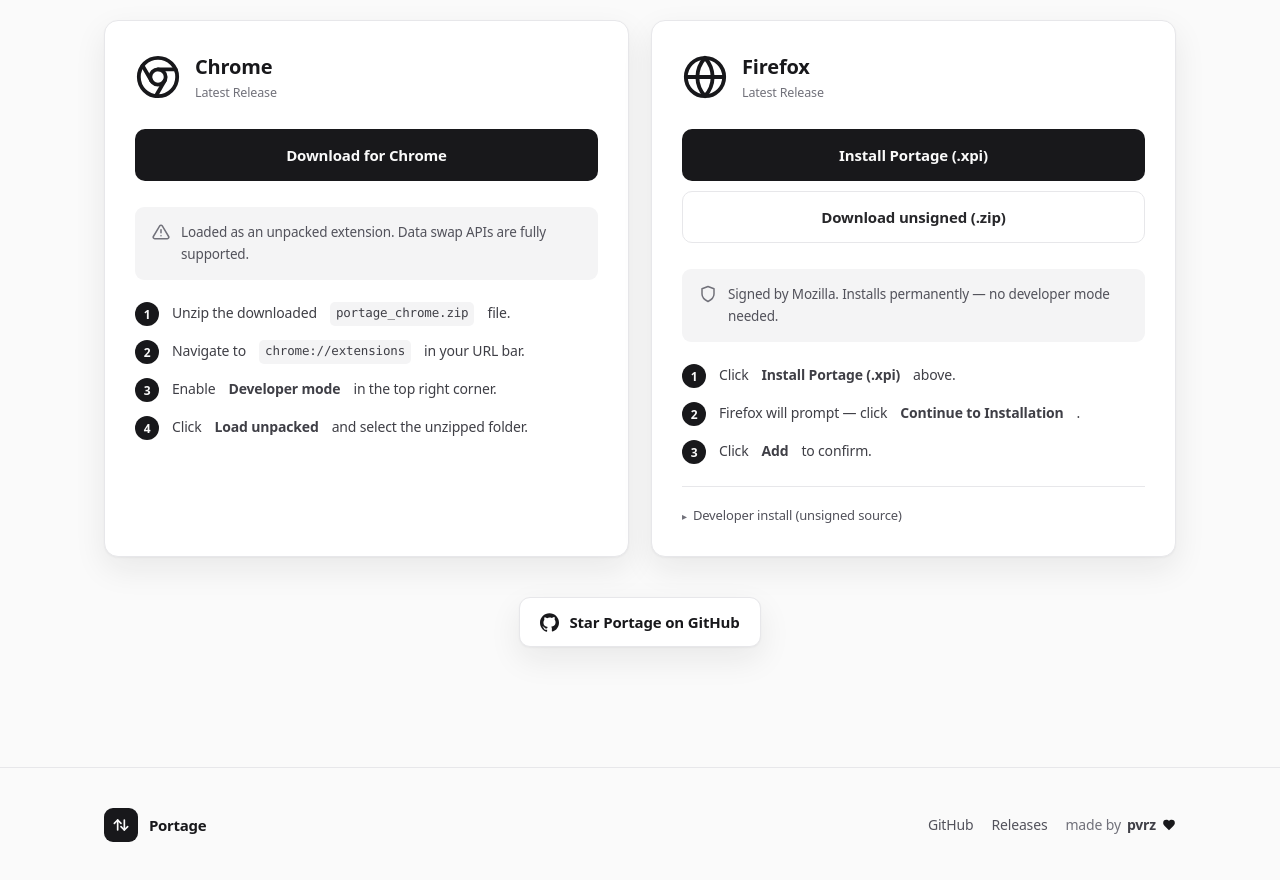
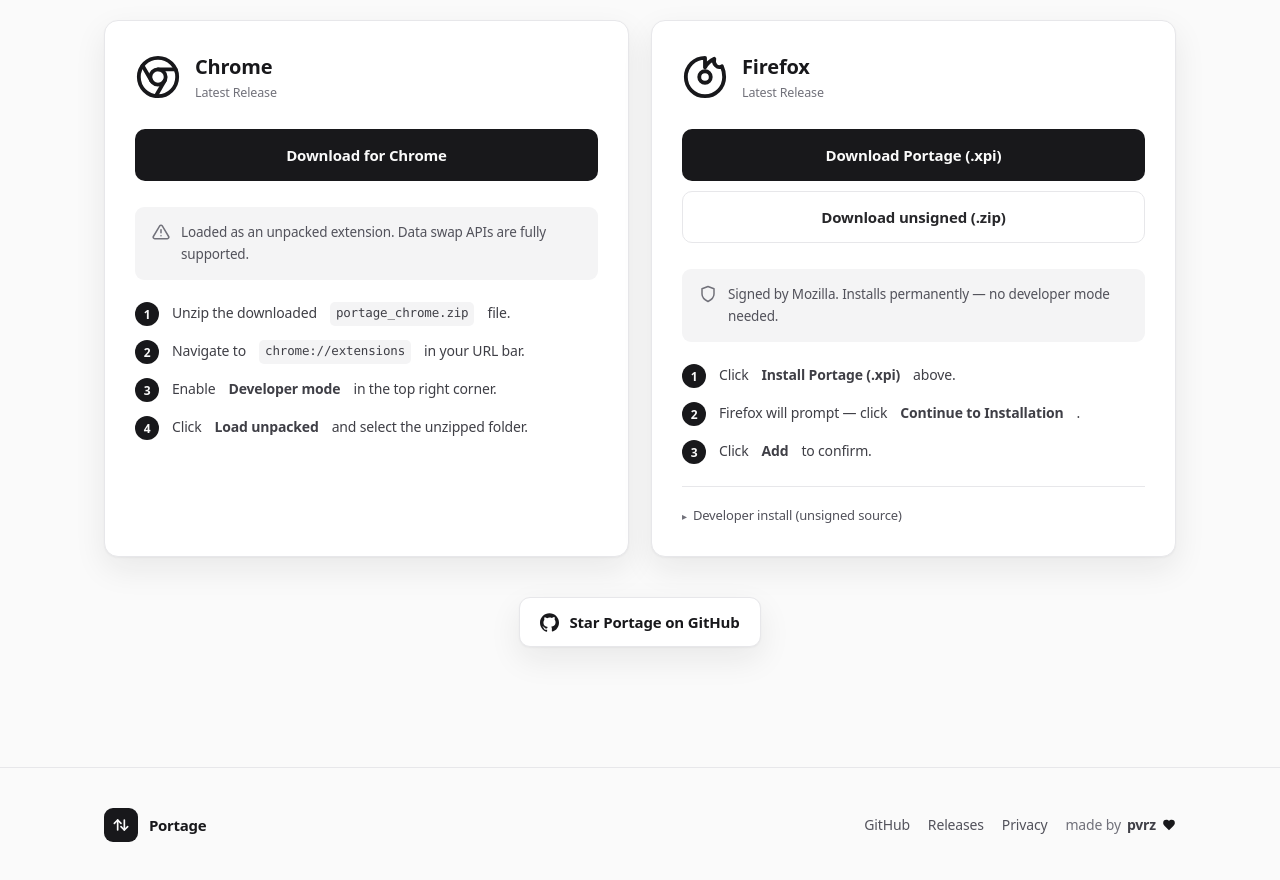
Before and after one commit to pvrzz/portage-site, a plain HTML site: page download.html in a window 1280 px wide. Shown: the part 280-1160 px from the top of the page. Drawn offline with Linux system fonts and the light colour scheme; no server answers.

Commit message:
Update download.html

```diff
--- a/download.html
+++ b/download.html
@@ -68,7 +68,8 @@
           <div class="top">
             <div class="logo">
               <svg viewBox="0 0 24 24" fill="none" stroke="currentColor" stroke-width="2" stroke-linecap="round" stroke-linejoin="round">
-                <circle cx="12" cy="12" r="10"/><line x1="2" y1="12" x2="22" y2="12"/><path d="M12 2a15.3 15.3 0 0 1 4 10 15.3 15.3 0 0 1-4 10 15.3 15.3 0 0 1-4-10 15.3 15.3 0 0 1 4-10z"/>
+                <path d="M12 2a10 10 0 1 0 10 10c0 -1.968 -.42 -3.864 -1.18 -5.556c-2.378 1.34 -4.82 -1.18 -3.95 -3.985c-2.02 .894 -3.716 2.37 -4.87 4.541z" />
+                <path d="M12 12m-3 0a3 3 0 1 0 6 0a3 3 0 1 0 -6 0" />
               </svg>
             </div>
             <div>
@@ -76,7 +77,7 @@
               <div class="ver" id="ver-firefox">Fetching latest...</div>
             </div>
           </div>
-          <a href="https://github.com/pvrzz/Portage/releases/latest" id="btn-firefox" class="btn btn-primary">Install Portage (.xpi)</a>
+          <a href="https://github.com/pvrzz/Portage/releases/latest" id="btn-firefox" class="btn btn-primary" type="application/octet-stream" download>Download Portage (.xpi)</a>
           <a href="https://github.com/pvrzz/Portage/releases/latest" id="btn-firefox-zip" class="btn btn-ghost">Download unsigned (.zip)</a>
 
           <div class="note">
@@ -123,6 +124,7 @@
       <div class="links2">
         <a href="https://github.com/pvrzz/Portage/" target="_blank" rel="noopener">GitHub</a>
         <a href="https://github.com/pvrzz/Portage/releases" target="_blank" rel="noopener">Releases</a>
+        <a href="privacy.html">Privacy</a>
       </div>
       <span class="made">made by <a href="https://pvrz.lol/" target="_blank" rel="noopener">pvrz</a> <span class="heart"><svg viewBox="0 0 24 24" fill="currentColor"><path d="M19 14c1.49-1.46 3-3.21 3-5.5A5.5 5.5 0 0 0 16.5 3c-1.76 0-3 .5-4.5 2-1.5-1.5-2.74-2-4.5-2A5.5 5.5 0 0 0 2 8.5c0 2.29 1.51 4.04 3 5.5l7 7Z"/></svg></span></span>
     </div>
```
